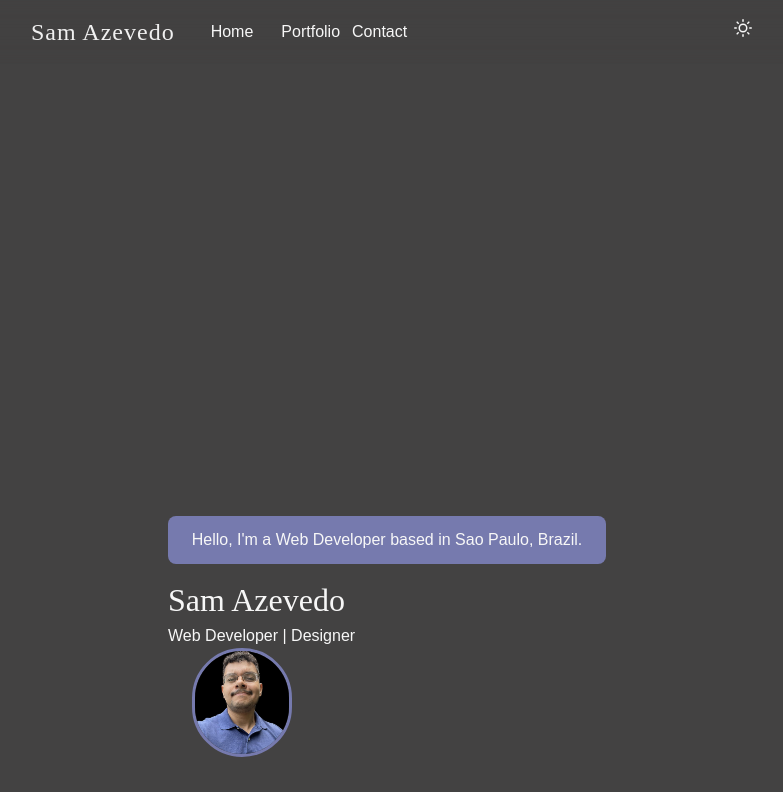
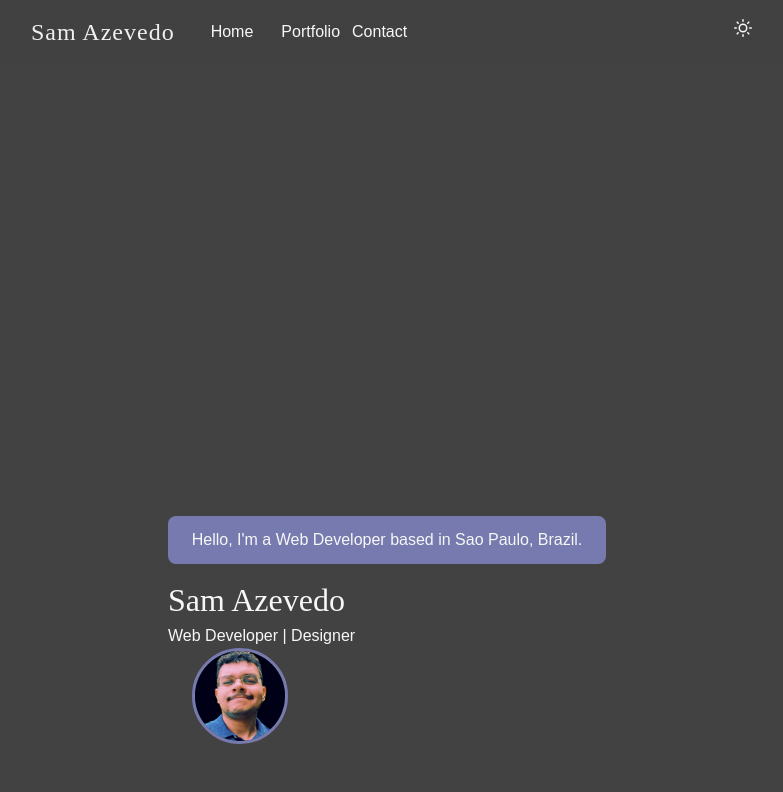
Before and after one commit to samazevedo/portfolio23, a React (Create React App) app: page / in a window 1280 px wide. Shown: the top 792 px of the page, without its empty margins (253-1036 px from the left). Built offline with nearby package versions, Linux system fonts and the light colour scheme; a web font is replaced by a local one.

Commit message:
add profile picture

```diff
--- a/src/pages/HomePage.tsx
+++ b/src/pages/HomePage.tsx
@@ -62,9 +62,9 @@
                             borderColor='primary.blue'
                             borderWidth={3}
                             borderStyle='solid'
-                            maxW='100px'
+                            boxSize='6rem'
                             display='inline-block'
-                            borderRadius='6rem'
+                            borderRadius='4rem'
                             src='images/profile.jpg'
                             alt='profile image'
                         />
```
Also changed, not shown: public/images/profile.jpg.
